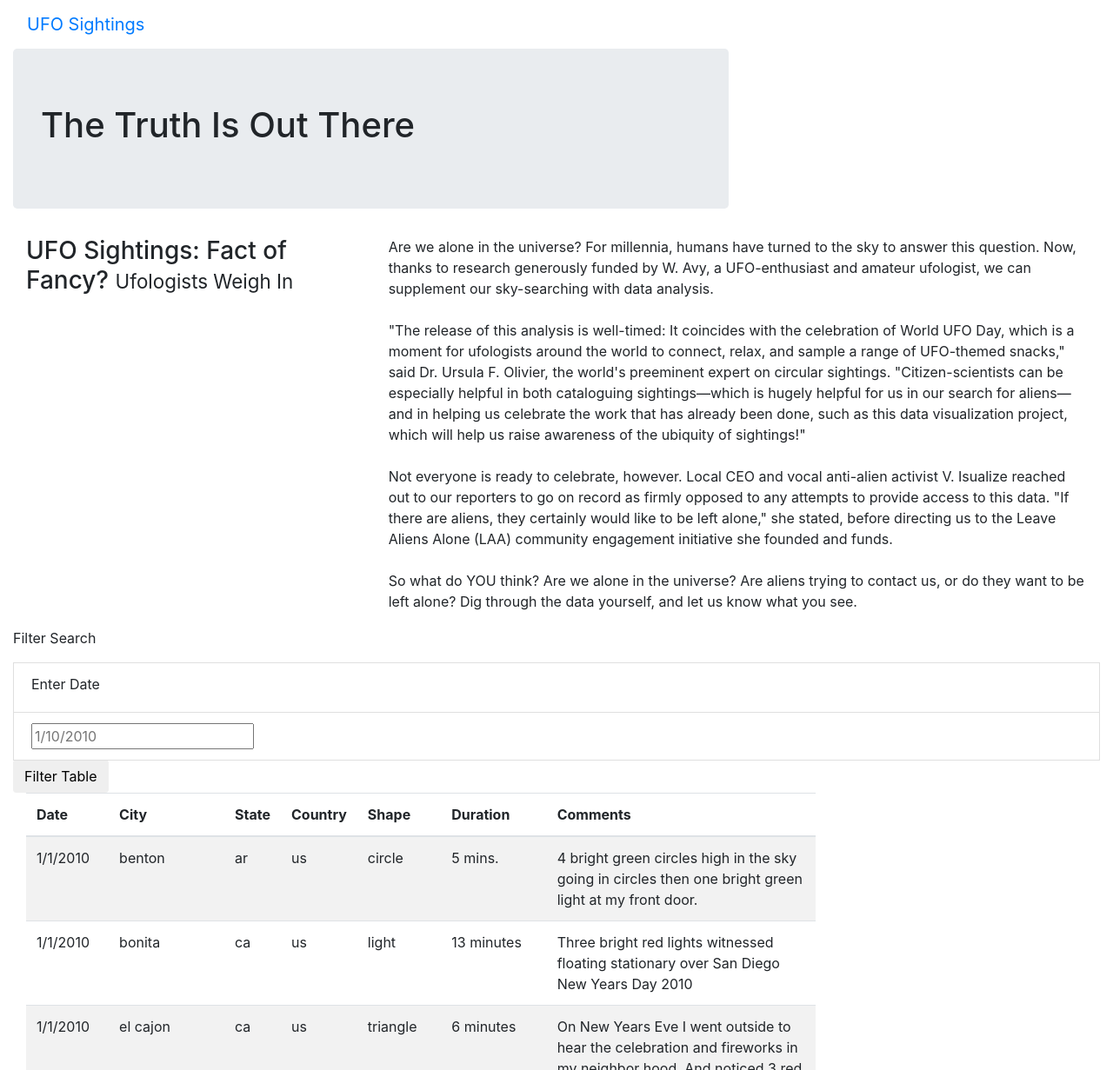
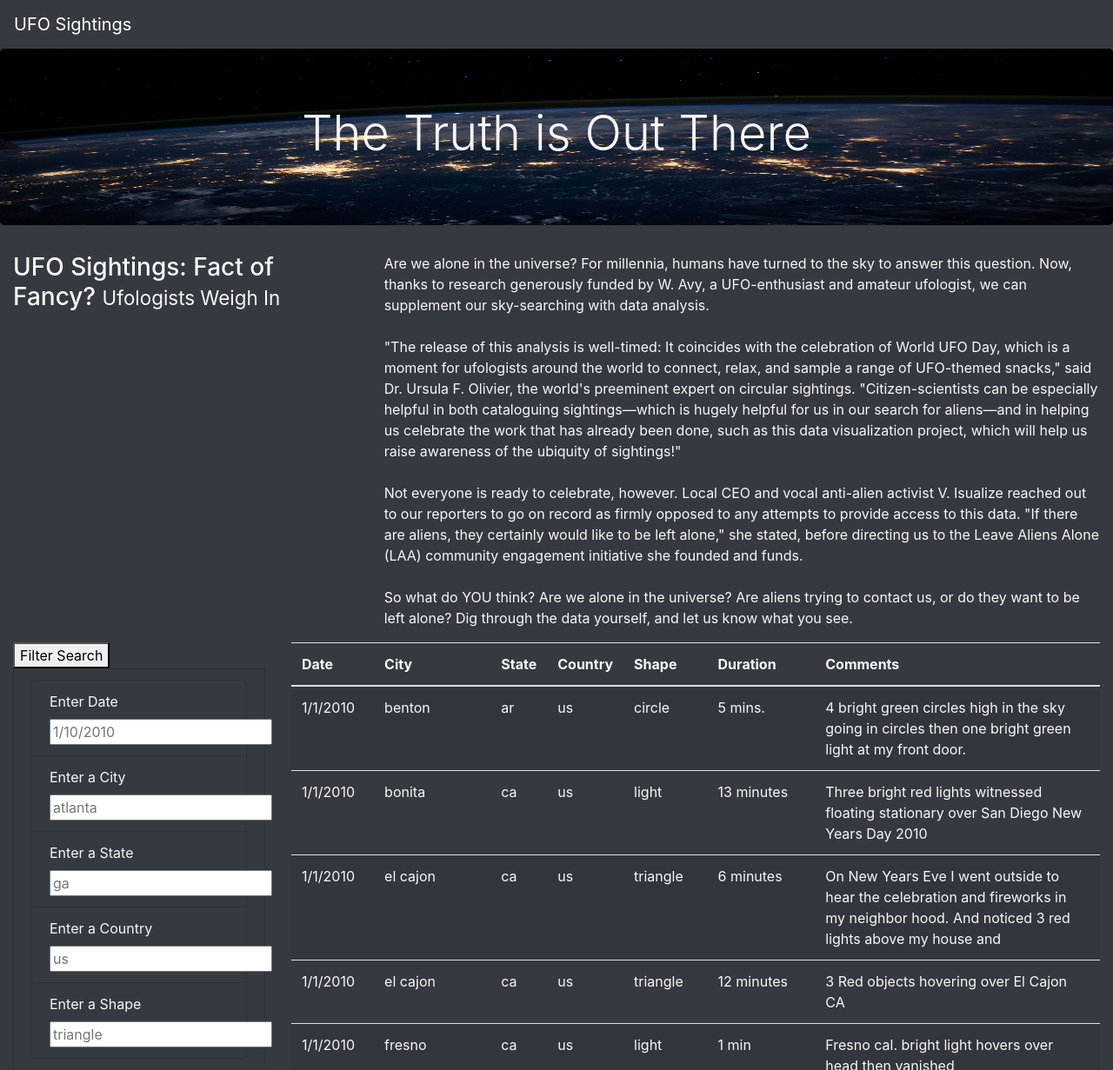
Before and after one commit to jacquie0583/UFOs, a plain HTML site: page index.html in a window 1280 px wide. Shown: the top 1231 px of the page at 87% size. Drawn offline with nearby package versions, Linux system fonts and the light colour scheme.

Commit message:
submit changes to html and js files

```diff
--- a/index.html
+++ b/index.html
@@ -13,25 +13,15 @@
       />
     <link rel="stylesheet" href="static/css/style.css">
 </head>
-<body>
+<body class="bg-dark">
     <div class="wrapper">
-        <nav class="navbar navbar-expand-lg">
-            <div class="container-fluid">
-                <div class="row">
-                    <div class="col-md-4">
+      <nav class="navbar navbar-dark bg-dark navbar-expand-lg">
             <a class="navbar-brand" href="index.html">UFO Sightings
             </a>
+      </nav>
     </div>
-                </div>
-            </div>
-        </nav>
-    <div class="container-fluid">
-        <div class="row">
-            <div class="col-md-8">
       <div class="jumbotron">
-                    <h1>The Truth Is Out There</h1>
-                </div>
-            </div>
+        <h1 class="display-4">The Truth is Out There</h1>
       </div>
       <div class="container-fluid">
         <div class="row">
@@ -48,36 +38,32 @@
       <div class="container-fluid">
         <div class="row">
           <div class="col-md-3">
-
-              </div>
-              <div class="col-md-9">
-
-              </div>
-            </div>
-          </div>
-        <div class="container-fluid">
-          <div class="row">
-            <div class="col-md-3">
-
-            </div>
-            <div class="col-md-9">
-
-            </div>
-          </div>
-        </div>
-        <form>
-          <p>Filter Search</p>
-        </form>
-        <ul class="list-group">
-
-        </ul>
-        <li class="list-group-item">
+              <form class="bg-dark">
+                  <button type = "button" id="filter-button">Filter Search</button>
+              <ul class="list-group-item bg-dark" >
+                  <li class="list-group-item bg-dark" >
                       <label for="date">Enter Date</label>
-        </li>
-        <li class="list-group-item">
                       <input type="text" placeholder="1/10/2010" id="datetime" />
                   </li>
-          <button id="filter-btn" type="button" class="btn btn-default">Filter Table</button>
+                  <li class="list-group-item bg-dark" >
+                      <label for="city">Enter a City</label>
+                      <input type="text" placeholder="atlanta" id="city" />
+                  </li>
+                  <li class="list-group-item bg-dark" >
+                      <label for="state">Enter a State</label>
+                      <input type="text" placeholder="ga" id="state" />
+                  </li>
+                  <li class="list-group-item bg-dark" >
+                      <label for="country">Enter a Country</label>
+                      <input type="text" placeholder="us" id="country" />
+                  </li>
+                  <li class="list-group-item bg-dark" >
+                      <label for="shape">Enter a Shape</label>
+                      <input type="text" placeholder="triangle" id="shape" />
+                  </li>
+                </ul>
+              </form>
+            </div>
             <div class="col-md-9">
                 <table class="table table-striped">
                       <thead>
@@ -94,20 +80,9 @@
                      <tbody></tbody>
             </table>
           </div>
-        <th>Date</th>
-        <th>City</th>
-        <th>State</th>
-        <th>Country</th>
-        <th>Shape</th>
-        <th>Duration</th>
-        <th>Comments</th>
-
+        </div>
       <script src = "https://cdnjs.cloudflare.com/ajax/libs/d3/4.11.0/d3.js"></script>
       <script src = 'static/js/data.js'></script>
       <script src = "static/js/app1.js"></script>
-
-        <script >
-          console.log('hello world')
-        </script>
   </body>
 </html>
--- a/static/css/style.css
+++ b/static/css/style.css
@@ -0,0 +1,10 @@
+body {
+
+    color: #f7f7f7;
+  }
+
+  .jumbotron {
+    background-image: url("../images/nasa.jpg");
+    background-size: 100% 100%;
+    text-align: center;
+  }
--- a/static/js/app1.js
+++ b/static/js/app1.js
@@ -4,49 +4,77 @@ const tableData = data;
 // Reference the HTML table using d3,tell JavaScript to look for the <tbody> tags in the HTML
 var tbody = d3.select("tbody");
 
+// Function of populate data into html table
 function buildTable(data) {
-  // First, clear out any existing data
-  tbody.html("");
+    // init table data
+    tbody.html('');
 
-  // Next, loop through each object in the data
-  // and append a row and cells for each value in the row
+    // first array loop for <tr>
     data.forEach((dataRow) => {
-    // Append a row to the table body
-    let row = tbody.append("tr");
+        let row = tbody.append('tr'); //html
+        //second loop for <td>
+        Object.values(dataRow).forEach((val) =>{
+            let cell = row.append('td'); //html
+            // d3 funtion
+            cell.text(val);
+        });
+    });
 
-    // Loop through each field in the dataRow and add
-    // each value as a table cell (td)
-    Object.values(dataRow).forEach((val) => {
-      let cell = row.append("td");
-      cell.text(val);
-      }
-    );
+};
+
+// Create a variable to keep track of all the filters as an object.
+var clearEntries = d3.select("#clear-btn");
+clearEntries.on("click", function() {
+  location.reload();
 });
-}
 
-// create a couple of variables to hold our date data, both filtered and unfiltered
-function handleClick() {
-  let date = d3.select("#datetime").property("value");
 
-  // set a default filter and save it to a new variable
+// 1. Create a variable to keep track of all the filters as an object.
+var filters = {};
+
+// 3. Use this function to update the filters
+function updateFilters() {
+
+    // 4a. Save the element that was changed as a variable.
+    let inputElement = d3.select(this);
+
+    // 4b. Save the value that was changed as a variable.
+    let inputValue = inputElement.property("value");
+
+    // 4c. Save the id of the filter that was changed as a variable.
+    let inputID = inputElement.attr("id");
+
+    // 5. If a filter value was entered then add that filterId and value
+    // to the filters list. Otherwise, clear that filter from the filters object.
+	    if (inputValue) {
+        filters[inputID] = inputValue;
+    } else{filters ={};};
+
+
+    // 6. Call function to apply all filters and rebuild the table
+    filterTable(filters);
+};
+
+// 7. Use this function to filter the table when data is entered.
+function filterTable(obj) {
+
+   //8. set a default filter and save it to a new variable
     let filteredData = tableData;
 
-  // Check to see if a date was entered and filter the
-  // data using that date.
-  if (date) {
-    // Apply `filter` to the table data to only keep the
-    // rows where the `datetime` value matches the filter value
-    filteredData = filteredData.filter(row => row.datetime === date);
-};
 
-  // Rebuild the table using the filtered data
- // @NOTE: If no date was entered, then filteredData will
- // just be the original tableData.
+    // 9. Use a forEach Loop through all of the filters and keep any data that
+    // matches the filter values
+	Object.entries(obj).forEach(([fkey, fval]) =>{
+      filteredData = filteredData.filter((row) => row[fkey] === fval)
+
+ });
+
+    // 10.Rebuild the table using the filtered data
     buildTable(filteredData);
  };
 
-// Attach an event to listen for the form button
-d3.selectAll("#filter-btn").on("click", handleClick);
+  // 2. Attach an event to listen for the form button
+  d3.selectAll("input").on("change",updateFilters);
 
   // Build the table when the page loads
   buildTable(tableData);
```
Also changed, not shown: app.js (deleted, +0 -66 lines), static/images/nasa.jpg (added). Lines whose indentation alone changed are shown as unchanged.
